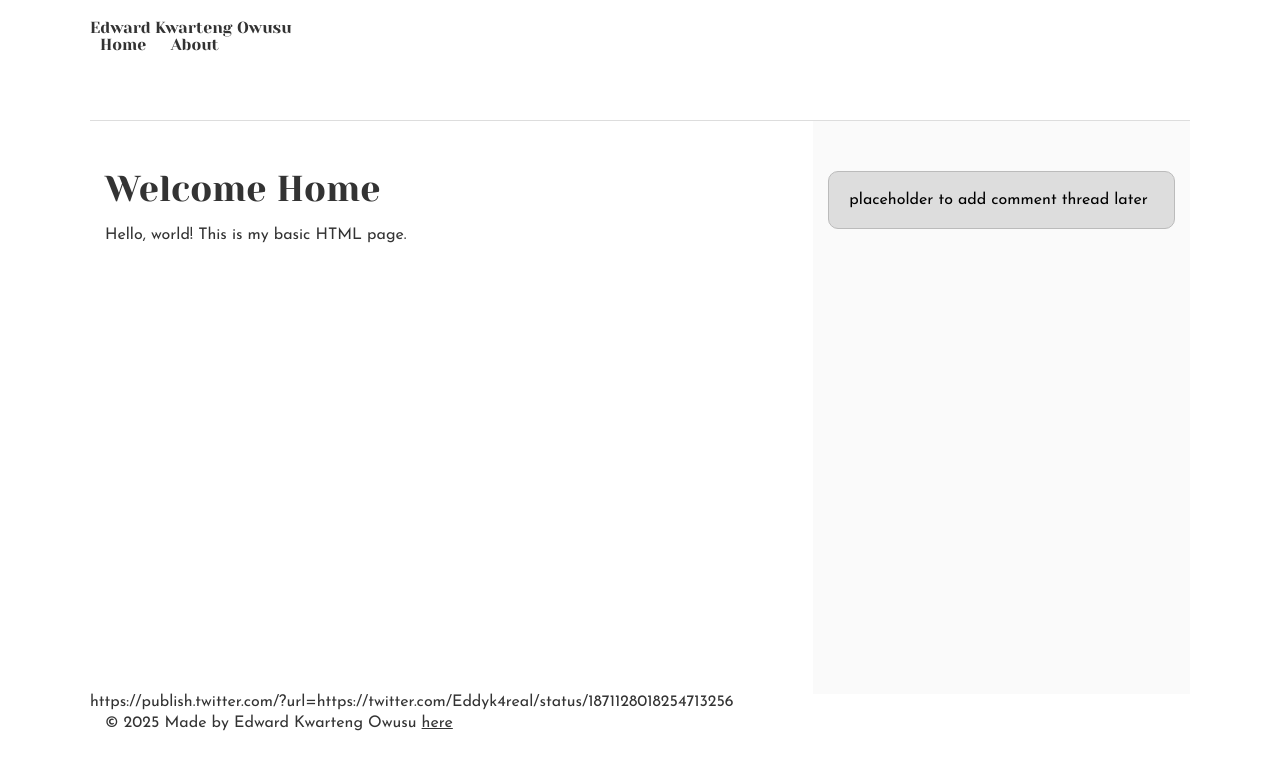
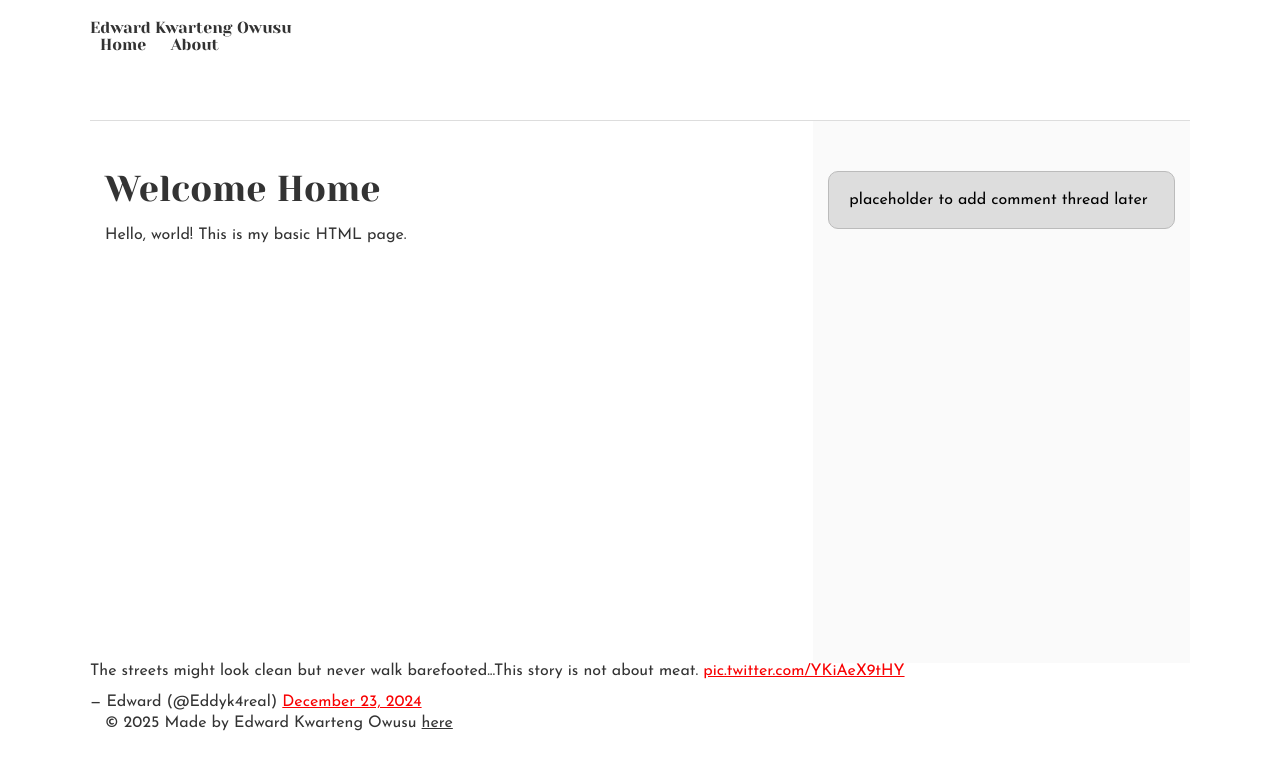
Before and after one commit to Eddykwartofficial/alx_html_css, a plain HTML site: page css_basic/tweets.html in a window 1280 px wide. Drawn offline with Linux system fonts and the light colour scheme.

Commit message:
Update tweets.html

```diff
--- a/css_basic/tweets.html
+++ b/css_basic/tweets.html
@@ -31,7 +31,7 @@
   </aside>
   </main>
 
-    <twitter-tweets>https://publish.twitter.com/?url=https://twitter.com/Eddyk4real/status/1871128018254713256</twitter-tweets>
+    <blockquote class="twitter-tweet"><p lang="en" dir="ltr">The streets might look clean but never walk barefooted...This story is not about meat. <a href="https://t.co/YKiAeX9tHY">pic.twitter.com/YKiAeX9tHY</a></p>&mdash; Edward (@Eddyk4real) <a href="https://twitter.com/Eddyk4real/status/1871128018254713256?ref_src=twsrc%5Etfw">December 23, 2024</a></blockquote> <script async src="https://platform.twitter.com/widgets.js" charset="utf-8"></script>
     <footer class="clearfix">
   <div class="container">
     <p>&copy; 2025 Made by Edward Kwarteng Owusu <a href="https://www.yamoransamodel.com" target="_blank">here</a></p>
```
